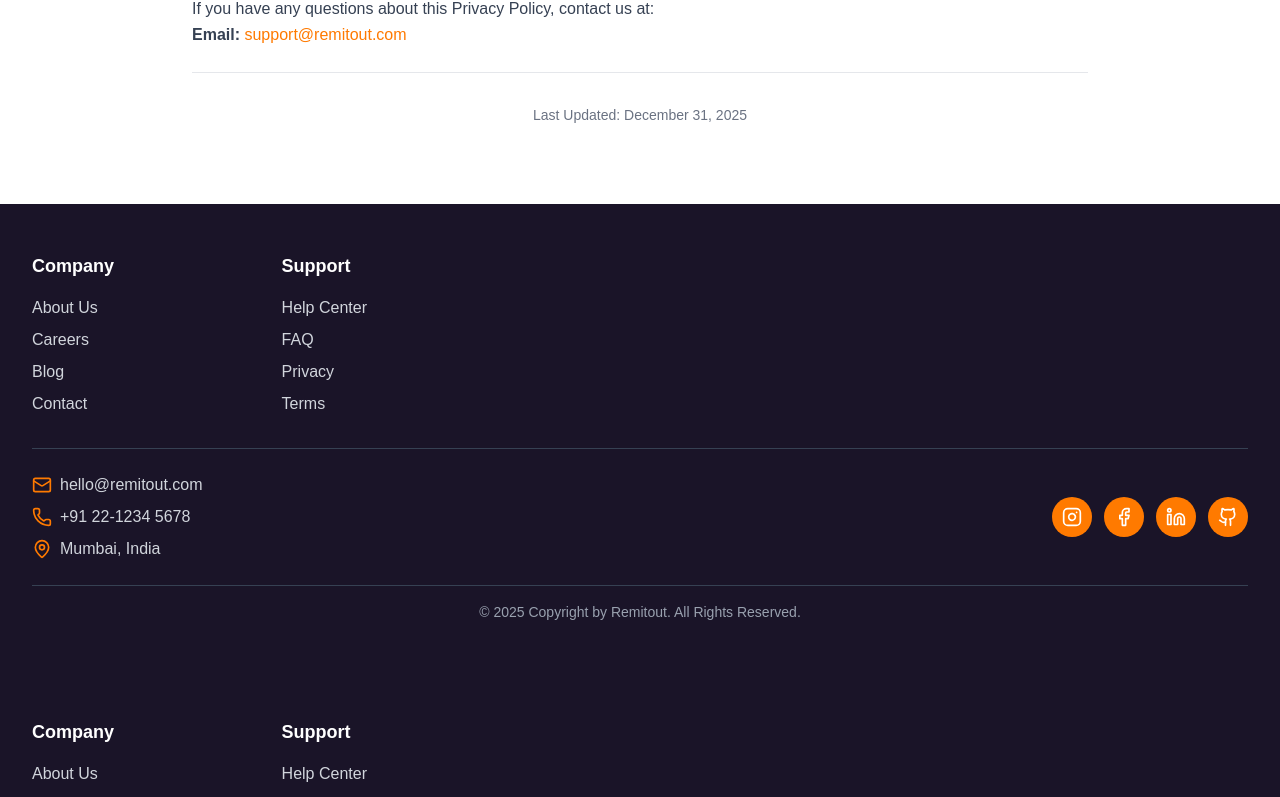
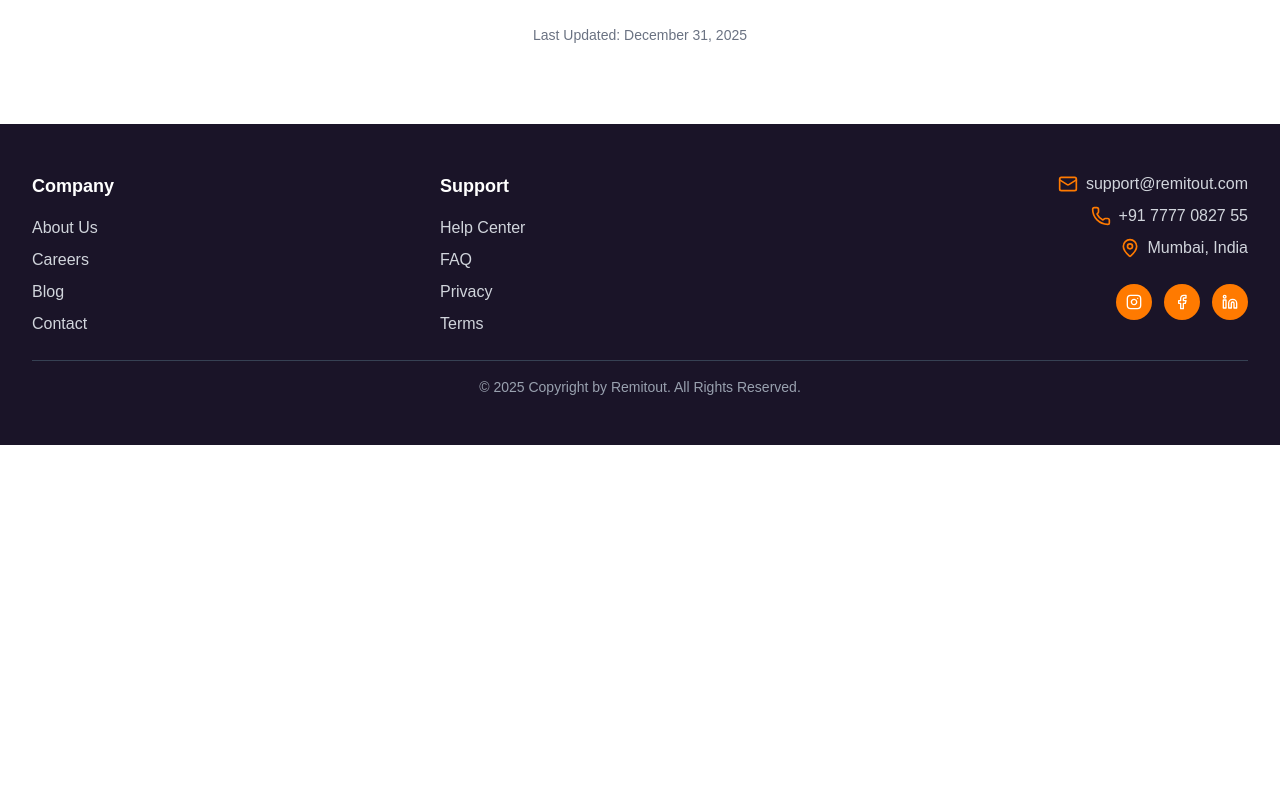
Before and after one commit to AryanMadkar/loan-landing-testing-01, a Next.js app: page /pages/terms-of-use in a window 1280 px wide. Shown: the part 756-1553 px from the top of the page. After the commit the page ends 1201 px from the top, so only its background shows below. Built offline with nearby package versions, Linux system fonts and the light colour scheme.

Commit message:
all done

```diff
--- a/src/app/pages/contact-us/page.js
+++ b/src/app/pages/contact-us/page.js
@@ -62,14 +62,14 @@ export default function ContactUs() {
     {
       icon: FaEnvelope,
       label: "Email",
-      value: "hello@remitout.com",
-      href: "mailto:hello@remitout.com",
+      value: "support@remitout.com",
+      href: "mailto:support@remitout.com",
     },
     {
       icon: FaPhone,
       label: "Phone",
-      value: "+91 91-2212 5678",
-      href: "tel:+919122125678",
+      value: "+91 7777 0827 55",
+      href: "tel:+917777082755",
     },
     {
       icon: FaClock,
--- a/src/app/pages/privacy-policy/page.js
+++ b/src/app/pages/privacy-policy/page.js
@@ -42,7 +42,7 @@ export default function TermsOfUse() {
                 <strong>Email:</strong> support@remitout.com
               </p>
               <p className="text-xl">
-                <strong>Phone:</strong> +91 8454999327
+                <strong>Phone:</strong> +91 7777 0827 55
               </p>
             </div>
           </div>
--- a/src/app/pages/terms-of-use/page.js
+++ b/src/app/pages/terms-of-use/page.js
@@ -46,18 +46,10 @@ export const metadata = {
   },
 };
 
-/**
- * ✅ OPTIMIZATION: Privacy Policy page component
- * - Semantic HTML structure for better SEO
- * - Proper heading hierarchy (h1 > h2)
- * - ARIA labels for accessibility
- * - Organized sections for better readability
- */
+
 export default function PrivacyPolicyPage() {
   return (
     <>
-      <Navbar />
-
       <main className="min-h-screen bg-white py-12 px-4 md:px-8">
         <div className="max-w-4xl mx-auto">
           <h1 className="text-4xl md:text-5xl font-bold text-[#363636] mb-6">Privacy Policy</h1>
@@ -96,31 +88,6 @@ export default function PrivacyPolicyPage() {
         </div>
       </main>
 
-      <Footer />
     </>
   );
 }
-/**
- * PERFORMANCE OPTIMIZATION NOTES:
- *
- * 1. ✅ Static content - perfect for Static Site Generation (SSG)
- * 2. ✅ Semantic HTML with sections for better structure
- * 3. ✅ ARIA labels for accessibility compliance
- * 4. ✅ Proper heading hierarchy for SEO
- * 5. ✅ Dark mode support with conditional text colors
- * 6. ✅ Clickable contact links for better UX
- * 7. ✅ Address tags for semantic contact information
- * 8. ✅ ID attributes on headings for anchor linking
- */
-/**
- * PERFORMANCE OPTIMIZATION NOTES:
- *
- * 1. ✅ Static content - perfect for Static Site Generation (SSG)
- * 2. ✅ Semantic HTML with sections for better structure
- * 3. ✅ ARIA labels for accessibility compliance
- * 4. ✅ Proper heading hierarchy for SEO
- * 5. ✅ Dark mode support with conditional text colors
- * 6. ✅ Clickable contact links for better UX
- * 7. ✅ Address tags for semantic contact information
- * 8. ✅ ID attributes on headings for anchor linking
- */
--- a/src/components/Testimonial.jsx
+++ b/src/components/Testimonial.jsx
@@ -17,8 +17,7 @@ const TestimonialCarousel = () => {
       name: "Priya Sharma",
       role: "MS Student, USA",
       rating: 5,
-      avatar:
-        "https://images.unsplash.com/photo-1494790108377-be9c29b29330?w=150&h=150&fit=crop&crop=face",
+      avatar: "/avatar.webp",
     },
     {
       id: "2",
@@ -26,8 +25,7 @@ const TestimonialCarousel = () => {
       name: "Rahul Patel",
       role: "MBA Student, UK",
       rating: 5,
-      avatar:
-        "https://images.unsplash.com/photo-1507003211169-0a1dd7228f2d?w=150&h=150&fit=crop&crop=face",
+      avatar: "/avatar1.jpg",
     },
     {
       id: "3",
@@ -35,8 +33,7 @@ const TestimonialCarousel = () => {
       name: "Anita Desai",
       role: "Engineering Student, Canada",
       rating: 5,
-      avatar:
-        "https://images.unsplash.com/photo-1438761681033-6461ffad8d80?w=150&h=150&fit=crop&crop=face",
+      avatar: "/StudentTrust01.webp",
     },
   ];
 
--- a/src/components/WhatsAppButton.jsx
+++ b/src/components/WhatsAppButton.jsx
@@ -2,7 +2,7 @@
 "use client";
 
 const WhatsAppButtonClient = ({
-  phoneNumber = "+919876543210",
+  phoneNumber = "+917777082755",
   prefilledMessage = "Hello, I want to inquire about education loans.",
   label = "Chat on WhatsApp",
 }) => {
--- a/src/components/common/Footer.jsx
+++ b/src/components/common/Footer.jsx
@@ -13,19 +13,19 @@ export default function Footer() {
   // Static footer content
   const footerContent = {
     officeAddress: "Mumbai, India",
-    email: "hello@remitout.com",
-    phone: "+91 22-1234 5678",
+    email: "support@remitout.com",
+    phone: "+91 7777 0827 55",
   };
 
   const socialLinks = [
     {
       icon: Instagram,
-      href: "https://instagram.com/remitout",
+      href: "https://www.instagram.com/remitout_india/",
       label: "Instagram",
     },
     {
       icon: Facebook,
-      href: "https://facebook.com/remitout",
+      href: "https://www.facebook.com/RemitoutIN/",
       label: "Facebook",
     },
     {
@@ -33,7 +33,6 @@ export default function Footer() {
       href: "https://linkedin.com/company/remitout",
       label: "LinkedIn",
     },
-    { icon: Github, href: "https://github.com/remitout", label: "GitHub" },
   ];
 
   const gmailLink = (email) =>
@@ -42,120 +41,54 @@ export default function Footer() {
   return (
     <footer className="bg-[#1a1428] text-white">
       <div className="max-w-7xl mx-auto px-4 py-8 md:py-12 md:px-8">
-        {/* Main Footer Content */}
-        <div className="grid grid-cols-2 md:grid-cols-5 gap-4 md:gap-8 mb-8">
+        {/* Main Footer Content - compact layout */}
+        <div className="grid grid-cols-1 md:grid-cols-3 gap-2 md:gap-2 items-start mb-6">
           {/* Company Section */}
           <div>
-            <h3 className="text-base md:text-lg font-bold mb-3 md:mb-4">
-              Company
-            </h3>
+            <h3 className="text-base md:text-lg font-bold mb-3 md:mb-4">Company</h3>
             <nav className="space-y-2">
-              <Link
-                href="/pages/about"
-                className="block text-sm md:text-base text-gray-300 hover:text-[#FF7A00] transition-colors"
-              >
-                About Us
-              </Link>
-              <Link
-                href="/pages/careers"
-                className="block text-sm md:text-base text-gray-300 hover:text-[#FF7A00] transition-colors"
-              >
-                Careers
-              </Link>
-              <Link
-                href="/pages/blog"
-                className="block text-sm md:text-base text-gray-300 hover:text-[#FF7A00] transition-colors"
-              >
-                Blog
-              </Link>
-              <Link
-                href="/pages/contact-us"
-                className="block text-sm md:text-base text-gray-300 hover:text-[#FF7A00] transition-colors"
-              >
-                Contact
-              </Link>
+              <Link href="/pages/about" className="block text-sm md:text-base text-gray-300 hover:text-[#FF7A00] transition-colors">About Us</Link>
+              <Link href="/pages/careers" className="block text-sm md:text-base text-gray-300 hover:text-[#FF7A00] transition-colors">Careers</Link>
+              <Link href="/pages/blog" className="block text-sm md:text-base text-gray-300 hover:text-[#FF7A00] transition-colors">Blog</Link>
+              <Link href="/pages/contact-us" className="block text-sm md:text-base text-gray-300 hover:text-[#FF7A00] transition-colors">Contact</Link>
             </nav>
           </div>
 
           {/* Support Section */}
           <div>
-            <h3 className="text-base md:text-lg font-bold mb-3 md:mb-4">
-              Support
-            </h3>
+            <h3 className="text-base md:text-lg font-bold mb-3 md:mb-4">Support</h3>
             <nav className="space-y-2">
-              <Link
-                href="/pages/help"
-                className="block text-sm md:text-base text-gray-300 hover:text-[#FF7A00] transition-colors"
-              >
-                Help Center
-              </Link>
-              <Link
-                href="/pages/faq"
-                className="block text-sm md:text-base text-gray-300 hover:text-[#FF7A00] transition-colors"
-              >
-                FAQ
-              </Link>
-              <Link
-                href="/pages/privacy-policy"
-                className="block text-sm md:text-base text-gray-300 hover:text-[#FF7A00] transition-colors"
-              >
-                Privacy
-              </Link>
-              <Link
-                href="/pages/terms-of-use"
-                className="block text-sm md:text-base text-gray-300 hover:text-[#FF7A00] transition-colors"
-              >
-                Terms
-              </Link>
+              <Link href="/pages/help" className="block text-sm md:text-base text-gray-300 hover:text-[#FF7A00] transition-colors">Help Center</Link>
+              <Link href="/pages/faq" className="block text-sm md:text-base text-gray-300 hover:text-[#FF7A00] transition-colors">FAQ</Link>
+              <Link href="/pages/privacy-policy" className="block text-sm md:text-base text-gray-300 hover:text-[#FF7A00] transition-colors">Privacy</Link>
+              <Link href="/pages/terms-of-use" className="block text-sm md:text-base text-gray-300 hover:text-[#FF7A00] transition-colors">Terms</Link>
             </nav>
           </div>
-        </div>
 
-        {/* Contact & Social Section */}
-        <div className="border-t border-gray-700 pt-6">
-          <div className="grid grid-cols-1 md:grid-cols-2 gap-4 items-center">
-            {/* Contact Info */}
-            <div className="space-y-2 text-sm md:text-base">
-              <div className="flex items-center gap-2">
+          {/* Contact (right column) - compact, social icons below */}
+          <div className="flex flex-col items-start md:items-end text-sm md:text-base">
+            <div className="space-y-2">
+              <div className="flex items-center gap-2 md:justify-end">
                 <Mail className="w-4 h-4 md:w-5 md:h-5 text-[#FF7A00] flex-shrink-0" />
-                <a
-                  href={`mailto:${footerContent.email}`}
-                  className="text-gray-300 hover:text-[#FF7A00] transition-colors"
-                >
-                  {footerContent.email}
-                </a>
+                <a href={`mailto:${footerContent.email}`} className="text-gray-300 hover:text-[#FF7A00] transition-colors">{footerContent.email}</a>
               </div>
-              <div className="flex items-center gap-2">
+              <div className="flex items-center gap-2 md:justify-end">
                 <Phone className="w-4 h-4 md:w-5 md:h-5 text-[#FF7A00] flex-shrink-0" />
-                <a
-                  href={`tel:${footerContent.phone}`}
-                  className="text-gray-300 hover:text-[#FF7A00] transition-colors"
-                >
-                  {footerContent.phone}
-                </a>
+                <a href={`tel:${footerContent.phone}`} className="text-gray-300 hover:text-[#FF7A00] transition-colors">{footerContent.phone}</a>
               </div>
-              <div className="flex items-center gap-2">
+              <div className="flex items-center gap-2 md:justify-end">
                 <MapPin className="w-4 h-4 md:w-5 md:h-5 text-[#FF7A00] flex-shrink-0" />
-                <span className="text-gray-300">
-                  {footerContent.officeAddress}
-                </span>
+                <span className="text-gray-300">{footerContent.officeAddress}</span>
               </div>
             </div>
 
-            {/* Social Links */}
-            <div className="flex gap-3 md:justify-end justify-center">
+            {/* Social Links under contact for compact vertical layout */}
+            <div className="flex gap-3 mt-4 md:mt-6 md:justify-end justify-start">
               {socialLinks.map((social) => {
                 const Icon = social.icon;
                 return (
-                  <a
-                    key={social.label}
-                    href={social.href}
-                    target="_blank"
-                    rel="noopener noreferrer"
-                    className="w-9 h-9 md:w-10 md:h-10 rounded-full bg-[#FF7A00] flex items-center justify-center text-white hover:bg-[#e86c30] transition-colors duration-300"
-                    aria-label={social.label}
-                  >
-                    <Icon className="w-4 h-4 md:w-5 md:h-5" />
+                  <a key={social.label} href={social.href} target="_blank" rel="noopener noreferrer" className="w-8 h-8 md:w-9 md:h-9 rounded-full bg-[#FF7A00] flex items-center justify-center text-white hover:bg-[#e86c30] transition-colors duration-300" aria-label={social.label}>
+                    <Icon className="w-4 h-4 md:w-4 md:h-4" />
                   </a>
                 );
               })}
```
